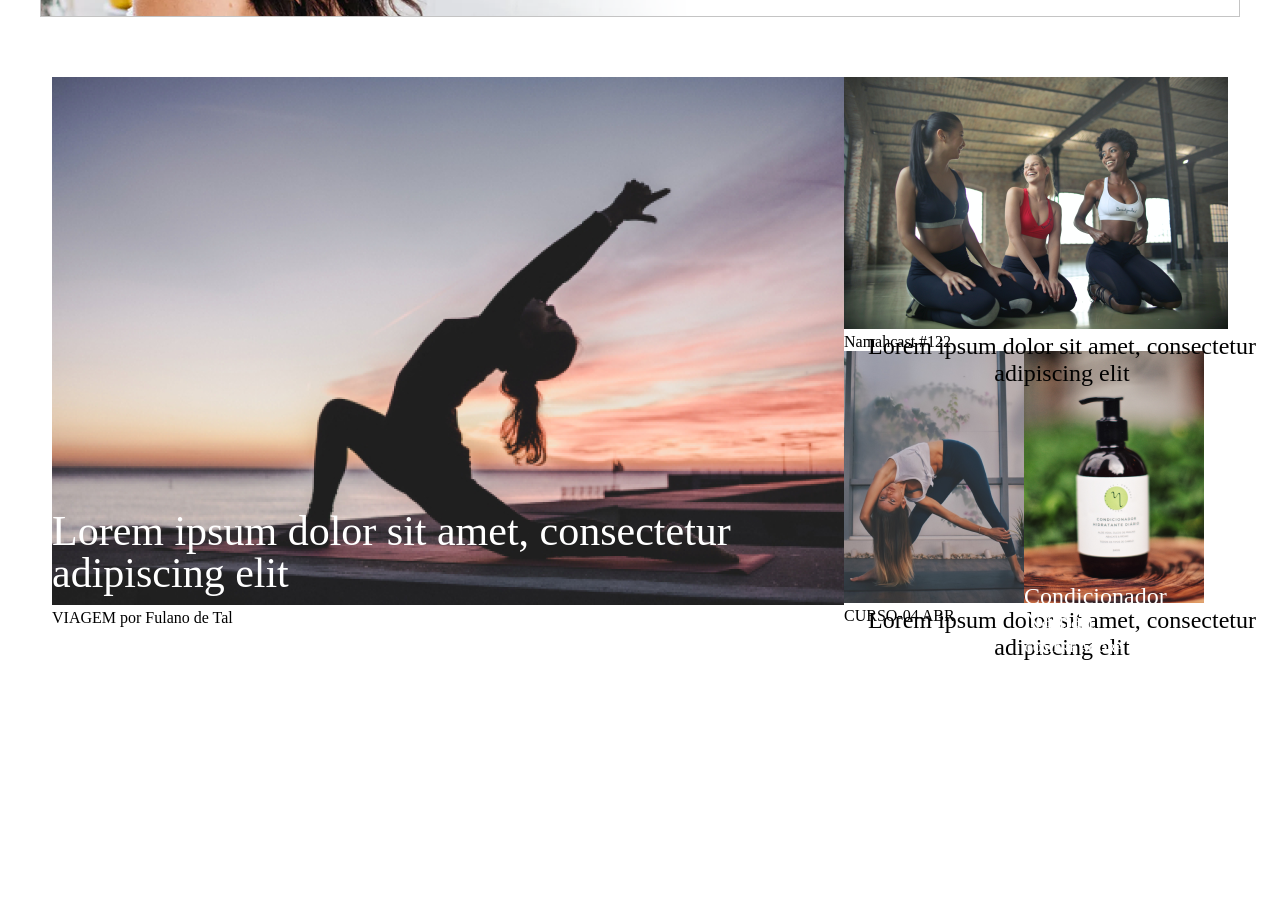
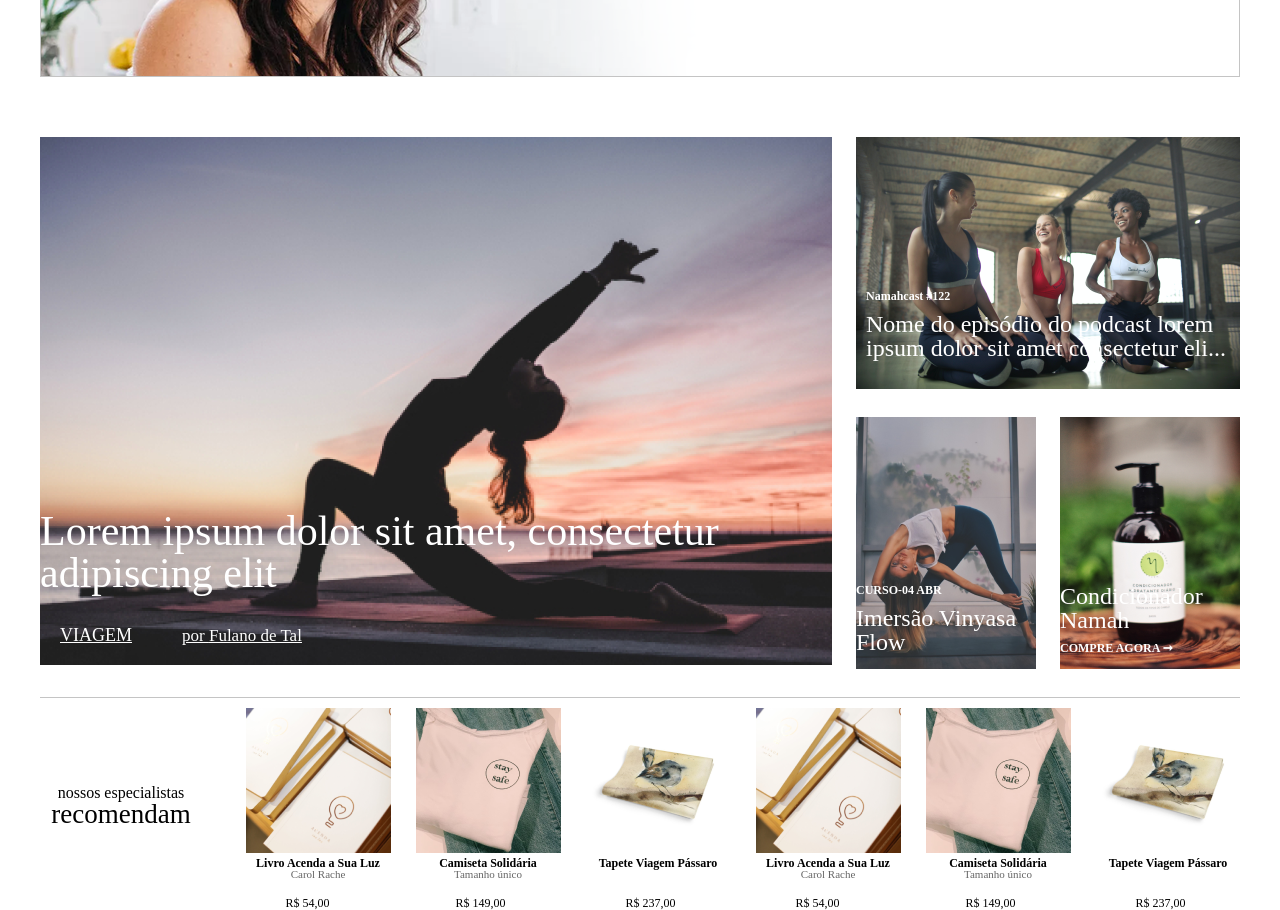
Before and after one commit to dmmaia/the-big-bang-shop-test, a React (Create React App) app: page / in a window 1280 px wide. Shown: the part 340-1250 px from the top of the page. Before the commit the page ends 1001 px from the top, so only its background shows below. Built offline with nearby package versions, Linux system fonts and the light colour scheme.

Commit message:
mobile style changed

```diff
--- a/src/components/Header/styles.css
+++ b/src/components/Header/styles.css
@@ -1,6 +1,5 @@
 .header {
     max-width: 1920;
-    height: 106px;
     border-bottom: 1px solid #C4C4C4;
     display: flex;
     align-items: center;
@@ -8,8 +7,6 @@
 
     font-family: Proxima Nova;
     font-weight: 500;
-
-
 }
 .logo-image {
     padding-right: 12vw;
@@ -17,12 +14,22 @@
 }
 
 @media(max-width: 850px){
+    .header {
+        margin-bottom: 24px;
+        height: 100px;
+    }
+
     .mobile-config {
         display: none;
     }
 }
 
-@media(max-width:949px){
+@media(max-width:949px) and (min-width: 851px){
+    .header {
+        margin-bottom: 60px;
+        height: 106px;
+    }
+
     .header-menu li{
         display: inline-block;
         color: #666666;
@@ -40,6 +47,11 @@
 }
 
 @media(min-width:950px){
+    .header {
+        margin-bottom: 60px;
+        height: 106px;
+    }
+
     .header-menu li{
         display: inline-block;
         color: #666666;
--- /dev/null
+++ b/src/pages/Home/ApresentationBox/index.js
@@ -0,0 +1,17 @@
+import React from 'react';
+
+import ApresentationImage from '../../../assets/apresentation-image-home.png';
+import ApresentationImageMobile from '../../../assets/apresentation-image-home-mobile.png';
+
+const ApresentationBox = () => (
+    <div className="apresentation-box" >
+        <img alt="apresentation" src={ApresentationImage} className="desktop-apresentation-image"/>
+        <img alt="apresentation" src={ApresentationImageMobile} className="mobile-apresentation-image"/>
+        <div>
+            <h2>Lorem ipsum dolor sit amet</h2>
+            <p>Lorem ipsum dolor sit amet</p>
+        </div>
+    </div>
+);
+
+export default ApresentationBox;
--- a/src/pages/Home/BlogContainerItem/index.js
+++ b/src/pages/Home/BlogContainerItem/index.js
@@ -6,7 +6,7 @@ const BlogContainerItem = ({marketImg,title,topic,author}) => (
     <div className="blogBox">
         <img src={marketImg} />
         <h2>{title}</h2>
-        <p><span>{topic}</span> <span>por {author}</span></p>
+        <p>{topic}<span>por <span>{author}</span></span></p>
     </div>
 );
 
--- a/src/pages/Home/BlogContainerItem/styles.css
+++ b/src/pages/Home/BlogContainerItem/styles.css
@@ -13,3 +13,30 @@
 
     color: #FFFFFF;
 }
+
+.NewContentBox .blogBox p {
+    color: #FFFFFF;
+    font-size: 18px;
+    font-style: normal;
+    font-weight: 400;
+    line-height: 18px;
+    letter-spacing: 0em;
+    text-align: left;
+    position: absolute;
+    text-decoration-line: underline;
+
+    height: 18px;
+    top: 966px;
+    margin-left: 20px;
+}
+
+.NewContentBox .blogBox p span {
+    font-size: 17px;
+    line-height: 17px;
+    margin-left: 50px;
+    text-decoration-line: none;
+}
+.NewContentBox .blogBox p span span {
+    margin-left: 0px;
+    text-decoration-line: underline;
+}
--- a/src/pages/Home/CursoContainerItem/index.js
+++ b/src/pages/Home/CursoContainerItem/index.js
@@ -1,7 +1,9 @@
 import React from 'react';
 
+import './styles.css'
+
 const CursoContainerItem = ({marketImg,title,date}) => (
-    <div>
+    <div className="courseBox">
         <img src={marketImg} />
         <h2>{title}</h2>
         <p>CURSO-{date}</p>
--- /dev/null
+++ b/src/pages/Home/CursoContainerItem/styles.css
@@ -0,0 +1,31 @@
+.rightPlaceBottomBox .courseBox{
+    margin-left: 24px;
+}
+
+.rightPlaceBottomBox .courseBox h2{
+    color: #FFFFFF;
+    font-size: 24px;
+    font-style: normal;
+    font-weight: 400;
+    line-height: 24px;
+    letter-spacing: 0em;
+    text-align: left;
+
+    height: 48px;
+    width: 165px;
+    top: 946px;
+}
+
+.rightPlaceBottomBox .courseBox p {
+    color: #FFFFFF;
+    font-size: 12px;
+    font-style: normal;
+    font-weight: 600;
+    line-height: 12px;
+    letter-spacing: 0em;
+    text-align: left;
+    position: absolute;
+
+    height: 12px;
+    top: 924px;
+}
--- a/src/pages/Home/MarketContainerItem/styles.css
+++ b/src/pages/Home/MarketContainerItem/styles.css
@@ -1,7 +1,15 @@
-.rightPlaceBottomBox .marketBox .marketDescription,.marketPrice{
+.rightPlaceBottomBox > .marketBox > .marketDescription {
     display: none;
 }
-.rightPlaceBottomBox .marketBox h2{
+.rightPlaceBottomBox > .marketBox > .marketPrice {
+    display: none;
+}
+
+
+.rightPlaceBottomBox > .marketBox {
+    margin-left: 24px;
+}
+.rightPlaceBottomBox > .marketBox h2{
     position: absolute;
     top: 924px;
     width: 160px;
@@ -18,7 +26,7 @@
 
     color: #FFFFFF;
 }
-.rightPlaceBottomBox .marketBox .marketBuyNow {
+.rightPlaceBottomBox > .marketBox .marketBuyNow {
     position: absolute;
     top: 982px;
     font-size: 12px;
--- a/src/pages/Home/PodcastContainerItem/index.js
+++ b/src/pages/Home/PodcastContainerItem/index.js
@@ -1,7 +1,9 @@
 import React from 'react';
 
+import './styles.css'
+
 const PodcastContainerItem = ({marketImg,title,number}) => (
-    <div>
+    <div className="podcastBox">
         <img src={marketImg} />
         <h2>{title}</h2>
         <p>Namahcast #{number}</p>
--- /dev/null
+++ b/src/pages/Home/PodcastContainerItem/styles.css
@@ -0,0 +1,35 @@
+.rightPlace .podcastBox {
+    margin-left: 24px;
+    margin-bottom: 24px;
+}
+
+.rightPlace .podcastBox h2 {
+    position: absolute;
+    width: 398px;
+    height: 48px;
+    top: 652px;
+    margin-left: 10px;
+
+    font-style: normal;
+    font-weight: normal;
+    font-size: 24px;
+    line-height: 24px;
+    text-align: left;
+
+    color: #FFFFFF;
+}
+
+.rightPlace .podcastBox p {
+    position: absolute;
+    height: 12px;
+    top: 630px;
+    margin-left: 10px;
+
+    font-style: normal;
+    font-weight: 600;
+    font-size: 12px;
+    line-height: 12px;
+    text-align: left;
+
+    color: #FFFFFF;
+}
--- a/src/pages/Home/index.js
+++ b/src/pages/Home/index.js
@@ -1,8 +1,6 @@
 import React,{useState, useEffect} from 'react';
 
 import './styles.css';
-import ApresentationImage from '../../assets/apresentation-image-home.png';
-import ApresentationImageMobile from '../../assets/apresentation-image-home-mobile.png';
 
 import imgBlog1 from '../../assets/blog-img-1.png';
 
@@ -10,8 +8,12 @@ import imgPodcast from '../../assets/podcast-img-1.png';
 
 import imgCourse from '../../assets/course-img-1.png';
 
-import imgMarket from '../../assets/market-img-1.png';
+import imgMarket1 from '../../assets/market-img-1.png';
+import imgMarket2 from '../../assets/market-img-2.png';
+import imgMarket3 from '../../assets/market-img-3.png';
+import imgMarket4 from '../../assets/market-img-4.png';
 
+import ApresentationBox from './ApresentationBox';
 import BlogContainerItem from './BlogContainerItem';
 import PodcastContainerItem from './PodcastContainerItem';
 import CursoConatinerItem from './CursoContainerItem';
@@ -36,7 +38,7 @@ function Home() {
         setPodcasts([{
             id: 0,
             marketImg: imgPodcast,
-            title: 'Lorem ipsum dolor sit amet, consectetur adipiscing elit',
+            title: 'Nome do episódio do podcast lorem ipsum dolor sit amet consectetur eli...',
             number: 122
         }
         ]);
@@ -44,31 +46,60 @@ function Home() {
         setCourses([{
             id: 0,
             marketImg: imgCourse,
-            title: 'Lorem ipsum dolor sit amet, consectetur adipiscing elit',
+            title: 'Imersão Vinyasa Flow',
             date: '04 ABR'
         }
         ]);
 
         setMarket([{
             id: 0,
-            marketImg: imgMarket,
+            marketImg: imgMarket1,
             name: 'Condicionador Namah',
             description: 'Lorem ipsum dolor',
             price:'69,00'
-        }
+        },{
+            id: 1,
+            marketImg: imgMarket2,
+            name: 'Livro Acenda a Sua Luz',
+            description: 'Carol Rache',
+            price:'54,00'
+        },{
+            id: 2,
+            marketImg: imgMarket3,
+            name: 'Camiseta Solidária',
+            description: 'Tamanho único',
+            price:'149,00'
+        },{
+            id: 3,
+            marketImg: imgMarket4,
+            name: 'Tapete Viagem Pássaro',
+            description: '',
+            price:'237,00'
+        },{
+            id: 4,
+            marketImg: imgMarket2,
+            name: 'Livro Acenda a Sua Luz',
+            description: 'Carol Rache',
+            price:'54,00'
+        },{
+            id: 5,
+            marketImg: imgMarket3,
+            name: 'Camiseta Solidária',
+            description: 'Tamanho único',
+            price:'149,00'
+        },{
+            id: 6,
+            marketImg: imgMarket4,
+            name: 'Tapete Viagem Pássaro',
+            description: '',
+            price:'237,00'
+        },
         ]);
     },[])
 
   return (
       <div className="container">
-            <div className="apresentation-box" >
-                <img alt="apresentation" src={ApresentationImage} className="desktop-apresentation-image"/>
-                <img alt="apresentation" src={ApresentationImageMobile} className="mobile-apresentation-image"/>
-                <div>
-                    <h2>Lorem ipsum dolor sit amet</h2>
-                    <p>Lorem ipsum dolor sit amet</p>
-                </div>
-            </div>
+            <ApresentationBox />
 
             <div className="NewContentBox">
                 <BlogContainerItem {...(blogs[0])} />
@@ -80,6 +111,15 @@ function Home() {
                     </div>
                 </div>
             </div>
+
+            <div className="recomendedBox">
+                <div className="recomendedText">
+                    <p>nossos especialistas</p>
+                    <h2>recomendam</h2>
+                </div>
+
+                {market.map(marketItem => marketItem.id===0?'':<MarketContainerItem {...marketItem} />)}
+            </div>
       </div>
   );
 }
--- a/src/pages/Home/styles.css
+++ b/src/pages/Home/styles.css
@@ -85,6 +85,11 @@ h2, h3, h4{
         text-align: center;
         color: #666666;
     }
+
+    .recomendedBox {
+        display: flex;
+        flex-direction: row;
+    }
 }
 
 @media screen and (min-width:851px){
@@ -126,10 +131,90 @@ h2, h3, h4{
         display: flex;
         flex-direction: row;
         justify-content: center;
+
+        padding-bottom: 24px;
+        border-bottom: #C4C4C4 solid 1px;
     }
 
     .rightPlaceBottomBox {
         display: flex;
         flex-direction: row;
     }
+
+
+    .recomendedBox {
+        display: flex;
+        flex-direction: row;
+        width: 1200px;
+        justify-content: center;
+        display: flex;
+
+    }
+    .recomendedBox .recomendedText {
+        margin-right: 18px;
+        text-align: center;
+        margin-top: 87px;
+    }
+
+    .recomendedBox > .recomendedText > p {
+        font-style: normal;
+        font-weight: normal;
+        font-size: 16px;
+        line-height: 16px;
+        width: 163px;
+    }
+    .recomendedBox > .recomendedText > h2 {
+        font-style: normal;
+        font-weight: normal;
+        font-size: 27px;
+        line-height: 27px;
+        width: 163px;
+    }
+
+    .recomendedBox > .marketBox > img {
+        width: 145px;
+        height: 145px;
+        top: 1039px;
+    }
+
+    .recomendedBox > .marketBox {
+        margin-left: 25px;
+        margin-top: 10px;
+    }
+
+    .recomendedBox > .marketBox h2 {
+        position: relative;
+        font-style: normal;
+        font-weight: 600;
+        font-size: 12px;
+        line-height: 12px;
+        text-align: center;
+    }
+
+    .recomendedBox > .marketBox > .marketBuyNow{
+        display: none;
+    }
+
+    .recomendedBox > .marketBox > .marketDescription {
+        font-style: normal;
+        font-weight: normal;
+        font-size: 11px;
+        line-height: 11px;
+        text-align: center;
+
+        color: #666666;
+    }
+
+    .recomendedBox > .marketBox > .marketPrice{
+        top: 1227px;
+        position: absolute;
+
+        margin-top: 10px;
+        font-style: normal;
+        font-weight: normal;
+        font-size: 12px;
+        line-height: 12px;
+        margin-left: 40px;
+    }
+
 }
```
